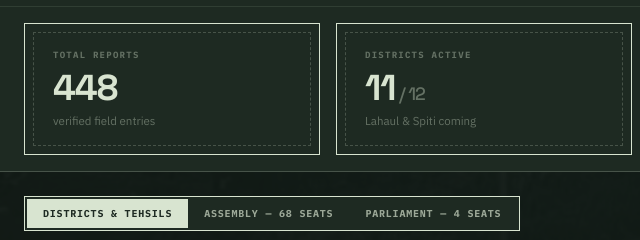
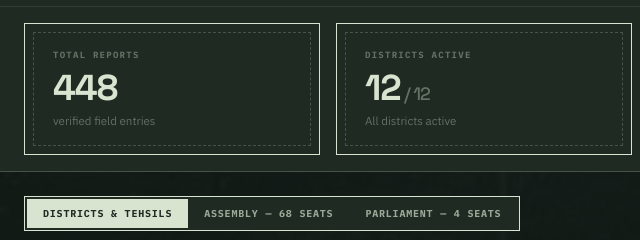
Before and after one commit to EkaanshVerma/Himachal-Accountability-Project, a plain HTML site: page dashboard.html in a window 1280 px wide. Shown: the part 159-399 px from the top of the page, 0-640 px from the left. Drawn offline with nearby package versions, Linux system fonts and the light colour scheme.

Commit message:
Update active districts count to 12/12 and remove Lahaul & Spiti coming text

```diff
--- a/dashboard.html
+++ b/dashboard.html
@@ -1533,8 +1533,8 @@ a {
     </div>
     <div class="sc">
       <div class="sc-label">Districts active</div>
-      <div class="sc-val">11<span style="font-size:18px;font-weight:400;color:var(--text3)"> / 12</span></div>
-      <div class="sc-sub">Lahaul & Spiti coming</div>
+      <div class="sc-val">12<span style="font-size:18px;font-weight:400;color:var(--text3)"> / 12</span></div>
+      <div class="sc-sub">All districts active</div>
     </div>
     <div class="sc">
       <div class="sc-label">Dominant issue</div>
```
Also changed, not shown: himachal_dashboard_v2.html (+2 -2 lines).
